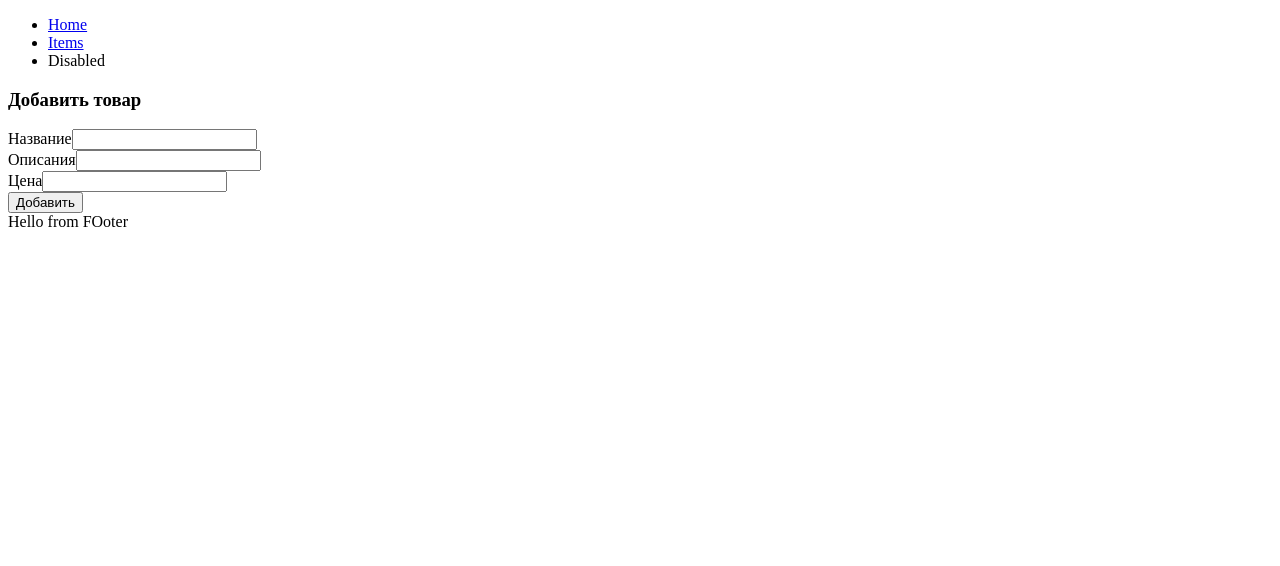
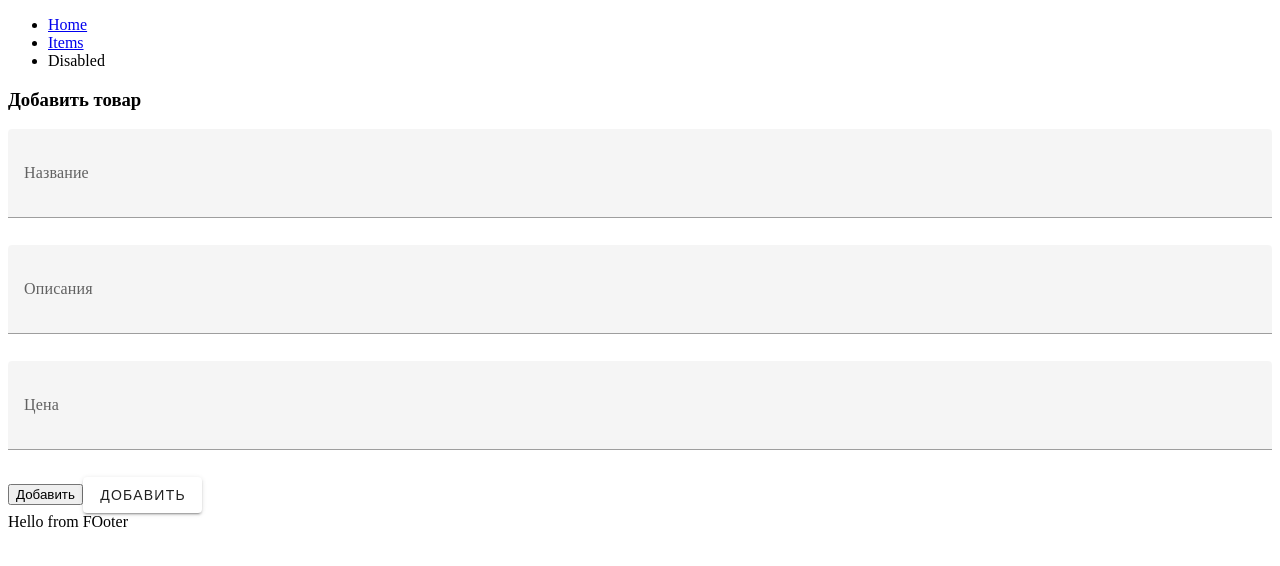
Before and after one commit to vitoBraun/nuxt3, a Nuxt app: page /items/add in a window 1280 px wide. Shown: the top 566 px of the page. Built offline with nearby package versions, Linux system fonts and the light colour scheme.

Commit message:
Refactor

```diff
--- a/components/TextField.vue
+++ b/components/TextField.vue
@@ -1,6 +1,5 @@
 <script lang="ts">
 export default {
-  name: "TextField",
   props: {
     label: String,
     name: String,
@@ -10,25 +9,15 @@ export default {
   data() {
     return { internalValue: this.value, inputType: this.type || "text" };
   },
-  watch: {
-    internalValue(newValue) {
-      this.$emit("update:value", newValue);
-    },
-    value(newValue) {
-      this.internalValue = newValue;
-    },
-  },
 };
 </script>
 
 <template>
-  <div class="form-group">
-    <label for="formGroupExampleInput2">{{ label }}</label>
-    <input
-      v-bind:type="inputType"
-      class="form-control"
-      id="formGroupExampleInput2"
-      v-model="internalValue"
-    />
-  </div>
+  <v-text-field
+    v-bind:label="label"
+    class="mt-4"
+    v-bind:type="inputType"
+    @input="$emit('update:modelValue', internalValue)"
+    v-model="internalValue"
+  />
 </template>
--- a/pages/items/add.vue
+++ b/pages/items/add.vue
@@ -1,15 +1,18 @@
 <template>
   <h3>Добавить товар</h3>
-  <form class="col-6 mx-auto">
+
+  <v-form v-if="!formSent" class="col-6 mx-auto" @:submit.prevent>
     {{ response }}
     <TextField v-model="name" label="Название" />
     <TextField v-model="surname" label="Описания" />
     <TextField v-model="price" label="Цена" type="number" />
-  </form>
-  <button class="btn btn-success my-2" @click="check()">Добавить</button>
+    <button class="btn btn-success my-2" @click="submitForm()">Добавить</button>
+    <v-btn @click="submitForm()">Добавить</v-btn>
+  </v-form>
 </template>
 
 <script lang="ts">
+import { useFetch } from "nuxt/app";
 export default {
   data() {
     return {
@@ -17,22 +20,21 @@ export default {
       surname: "",
       price: "",
       response: "",
+      formSent: false,
     };
   },
   methods: {
-    check() {
-      alert("wtf");
-    },
     async submitForm() {
-      console.log("request");
+      const formData = {
+        name: this.name,
+        surname: this.surname,
+        price: this.price,
+      };
+      this.formSent = true;
       await useFetch("/api/items/add", {
         method: "POST",
         body: {
-          data: JSON.stringify({
-            name: this.name,
-            surname: this.surname,
-            price: this.price,
-          }),
+          data: formData,
         },
         onResponse({ request, response, options }) {
           console.log(response);
```
Also changed, not shown: 1 other file (tests, documents, lock files or other folders).
